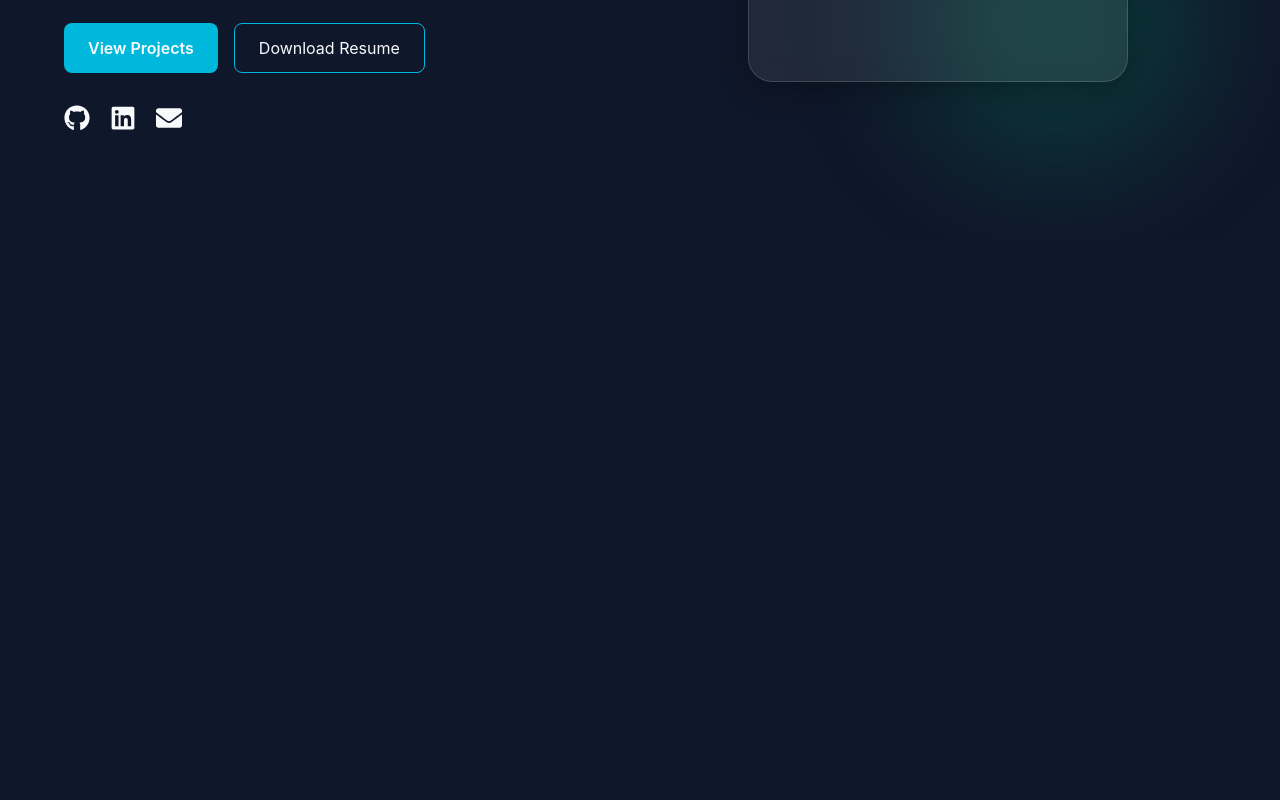
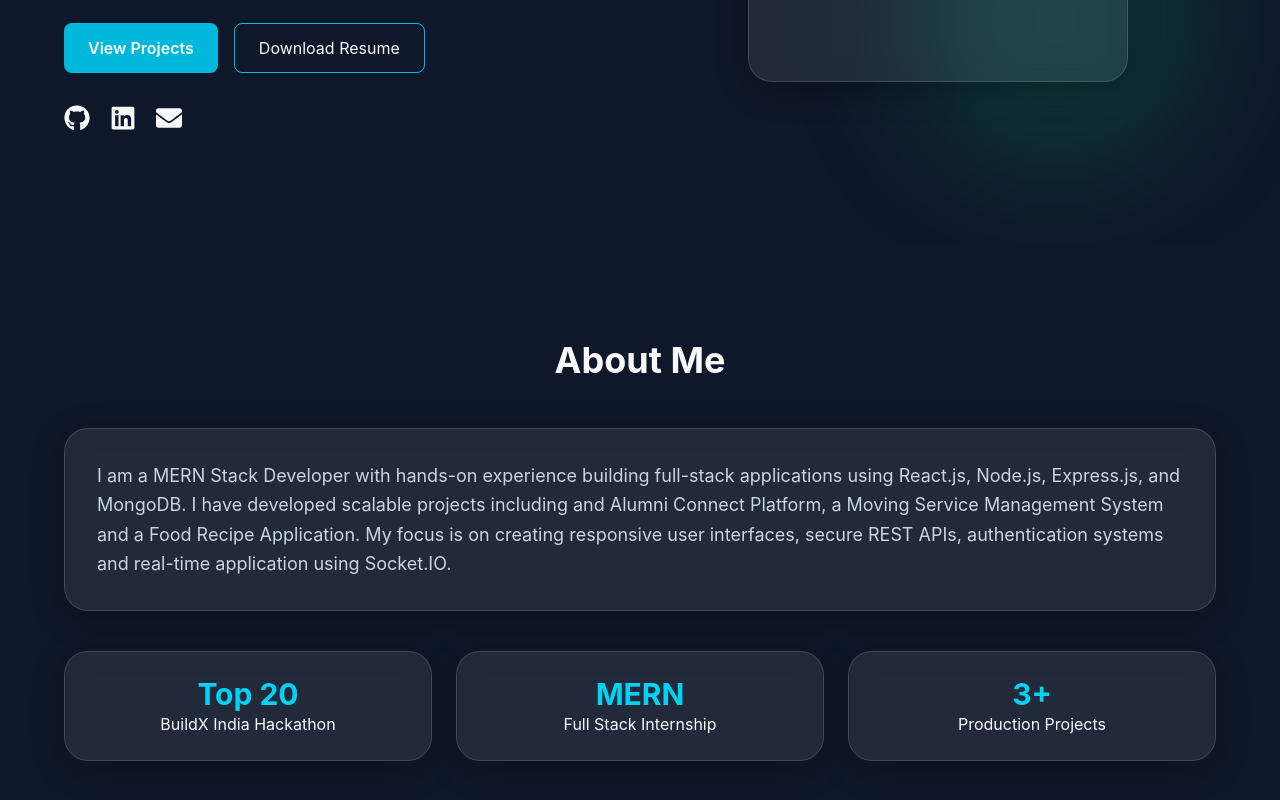
Before and after one commit to Swapnil7058/swapnil-portfolio, a React (Vite) app in the folder client/: page / in a window 1280 px wide. Shown: the part 556-1356 px from the top of the page. Before the commit the page ends 800 px from the top, so only its background shows below. Built offline with nearby package versions, Linux system fonts and the light colour scheme.

Commit message:
feat(about): add professional about section

```diff
--- a/client/src/App.jsx
+++ b/client/src/App.jsx
@@ -5,12 +5,14 @@ import heroImg from "./assets/hero.png";
 import "./App.css";
 import Navbar from "./components/Navbar";
 import Hero from "./components/Hero";
+import About from "./components/About";
 
 function App() {
   return (
     <>
       <Navbar />
       <Hero />
+      <About />
     </>
   );
 }
--- a/client/src/components/About.jsx
+++ b/client/src/components/About.jsx
@@ -0,0 +1,45 @@
+import React from "react";
+
+const About = () => {
+  return (
+    <section id="about" className="py-24">
+      <div className="container-custom mx-auto px-6">
+        <h2 className="text-4xl font-bold mb-12 text-center">About Me</h2>
+
+        <div className="glass p-8">
+          <p className="text-slate-300 leading-relaxed text-lg">
+            I am a MERN Stack Developer with hands-on experience building
+            full-stack applications using React.js, Node.js, Express.js, and
+            MongoDB. I have developed scalable projects including and Alumni
+            Connect Platform, a Moving Service Management System and a Food
+            Recipe Application. My focus is on creating responsive user
+            interfaces, secure REST APIs, authentication systems and real-time
+            application using Socket.IO.
+          </p>
+        </div>
+
+        <div className="grid md:grid-cols-3 gap-6 mt-10">
+          <div className="glass p-6 text-center">
+            <h3 className="text-3xl font-bold text-cyan-400">Top 20</h3>
+
+            <p>BuildX India Hackathon</p>
+          </div>
+
+          <div className="glass p-6 text-center">
+            <h3 className="text-3xl font-bold text-cyan-400">MERN</h3>
+
+            <p>Full Stack Internship</p>
+          </div>
+
+          <div className="glass p-6 text-center">
+            <h3 className="text-3xl font-bold text-cyan-400">3+</h3>
+
+            <p>Production Projects</p>
+          </div>
+        </div>
+      </div>
+    </section>
+  );
+};
+
+export default About;
```
